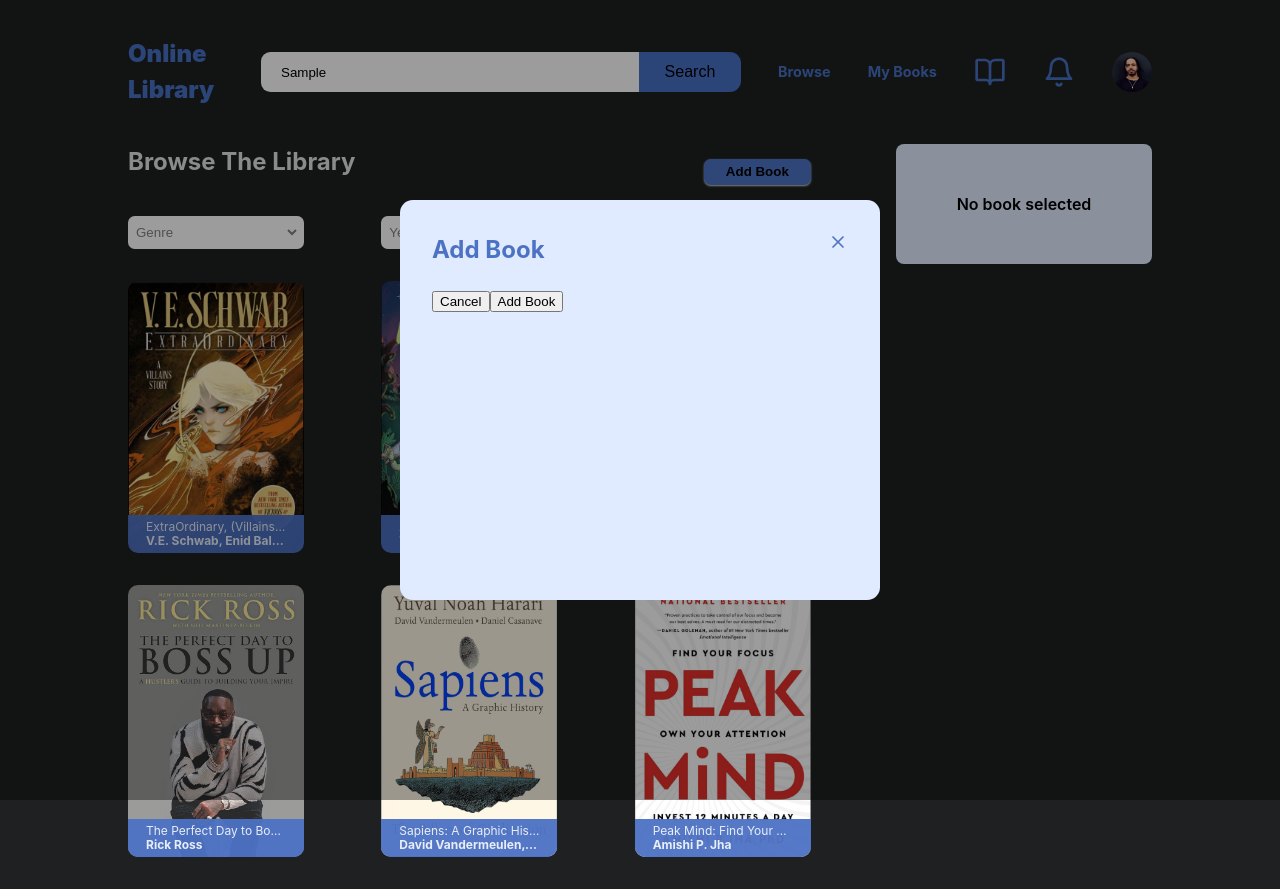
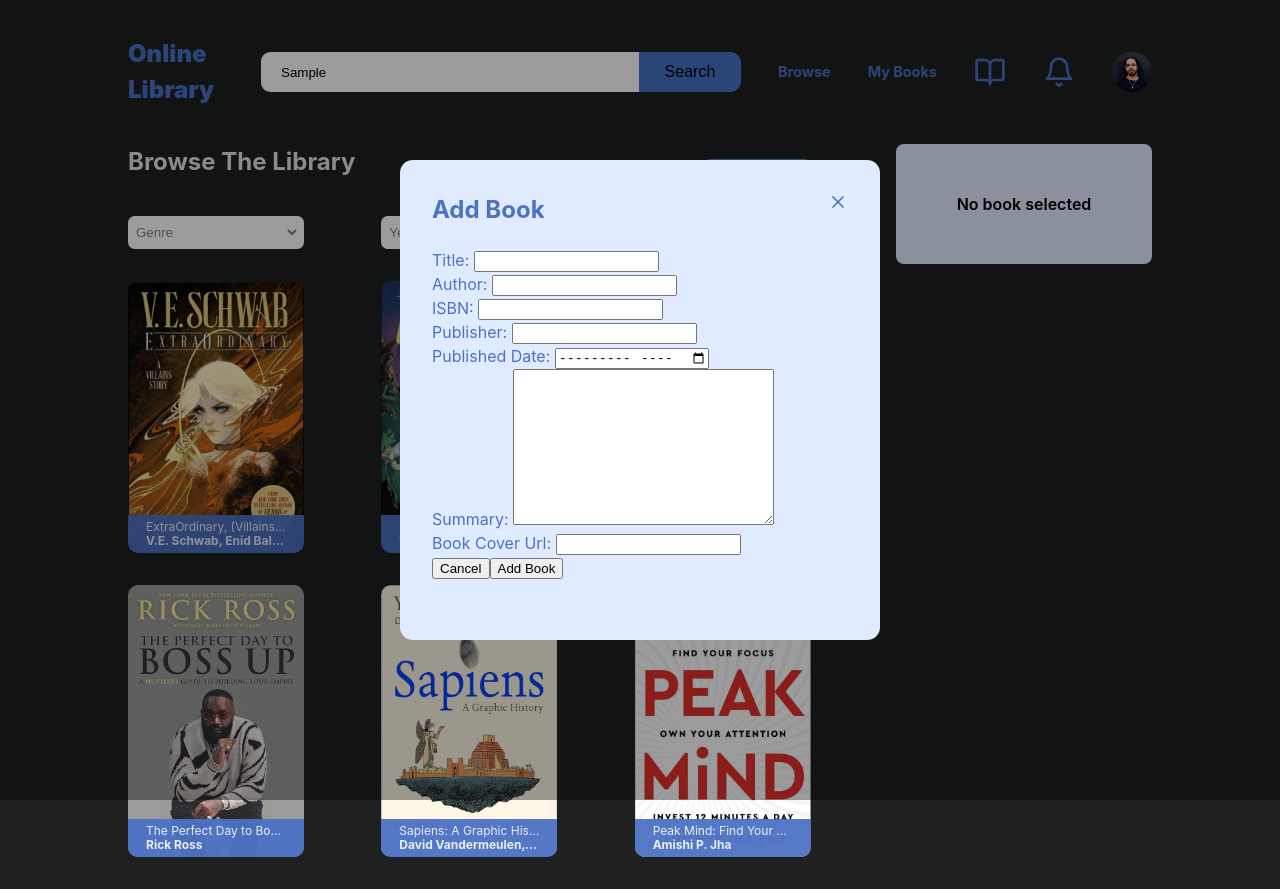
Before and after one commit to joshuanelsondev/odin-library, a React (Vite) app: page / in a window 1280 px wide. Both pictures are taken after typing "Sample" into the empty fields and a click on the button "Add Book". Built offline with nearby package versions, Linux system fonts and the light colour scheme.

Commit message:
feat: add form properties to AddBookForm

```diff
--- a/src/components/addBook/AddBookForm.scss
+++ b/src/components/addBook/AddBookForm.scss
@@ -14,7 +14,7 @@
   top: 50%;
   left: 50%;
   transform: translate(-50%, -50%);
-  height: 25em;
+  height: 30em;
   width: 30em;
   max-width: 100%;
   max-width: 100%;
@@ -39,4 +39,8 @@
   &__submit {
     cursor: pointer;
   }
+
+  &__cancel {
+    cursor: pointer;
+  }
 }
--- a/src/components/addBook/AddBookForm.tsx
+++ b/src/components/addBook/AddBookForm.tsx
@@ -20,6 +20,34 @@ export default function AddBookForm ({ setFormVisibility }: FormProps) {
           <h2 className='formModal__header'>Add Book</h2>
           <LuX className='formModal__close' onClick={() => setFormVisibility(false)} size={20} />
         </div>
+        <div>
+          <label htmlFor="title">Title: </label>
+          <input type="text" />
+        </div>
+        <div>
+          <label htmlFor="author">Author: </label>
+          <input type="text" />
+        </div>
+        <div>
+          <label htmlFor="isbn">ISBN: </label>
+          <input type="text" />
+        </div>
+        <div>
+          <label htmlFor="publisher">Publisher: </label>
+          <input type="text" />
+        </div>
+        <div>
+          <label htmlFor="published-date">Published Date: </label>
+          <input type="month" />
+        </div>
+        <div>
+          <label htmlFor="summary">Summary: </label>
+          <textarea id="summary" name="summary" cols={30} rows={10}></textarea>
+        </div>
+        <div>
+          <label htmlFor="book-cover-url">Book Cover Url: </label>
+          <input type="url" />
+        </div>
         <div className='formModal__body'></div>
         <div className='formModal__footer'>
           <button className='formModal__cancel' type='submit'>Cancel</button>
```
